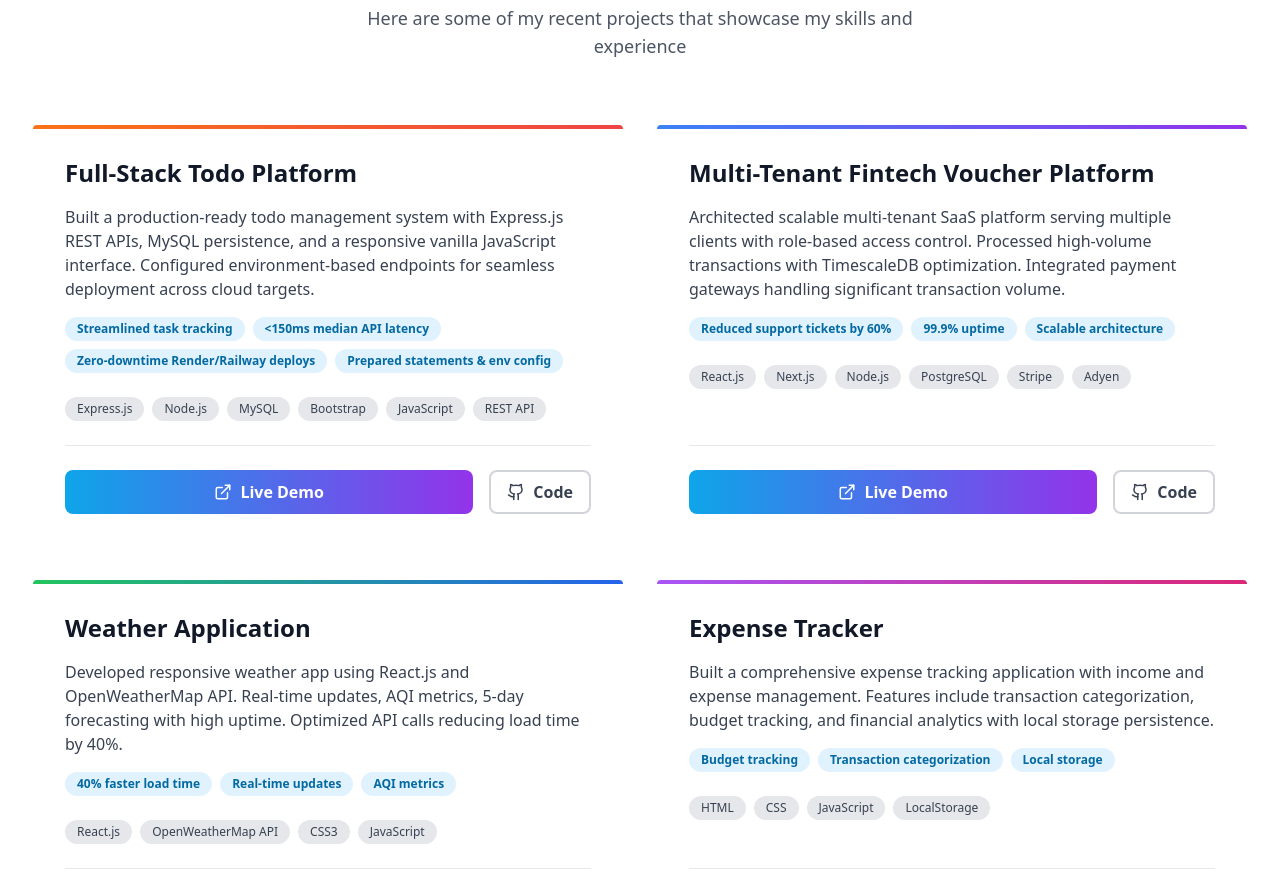
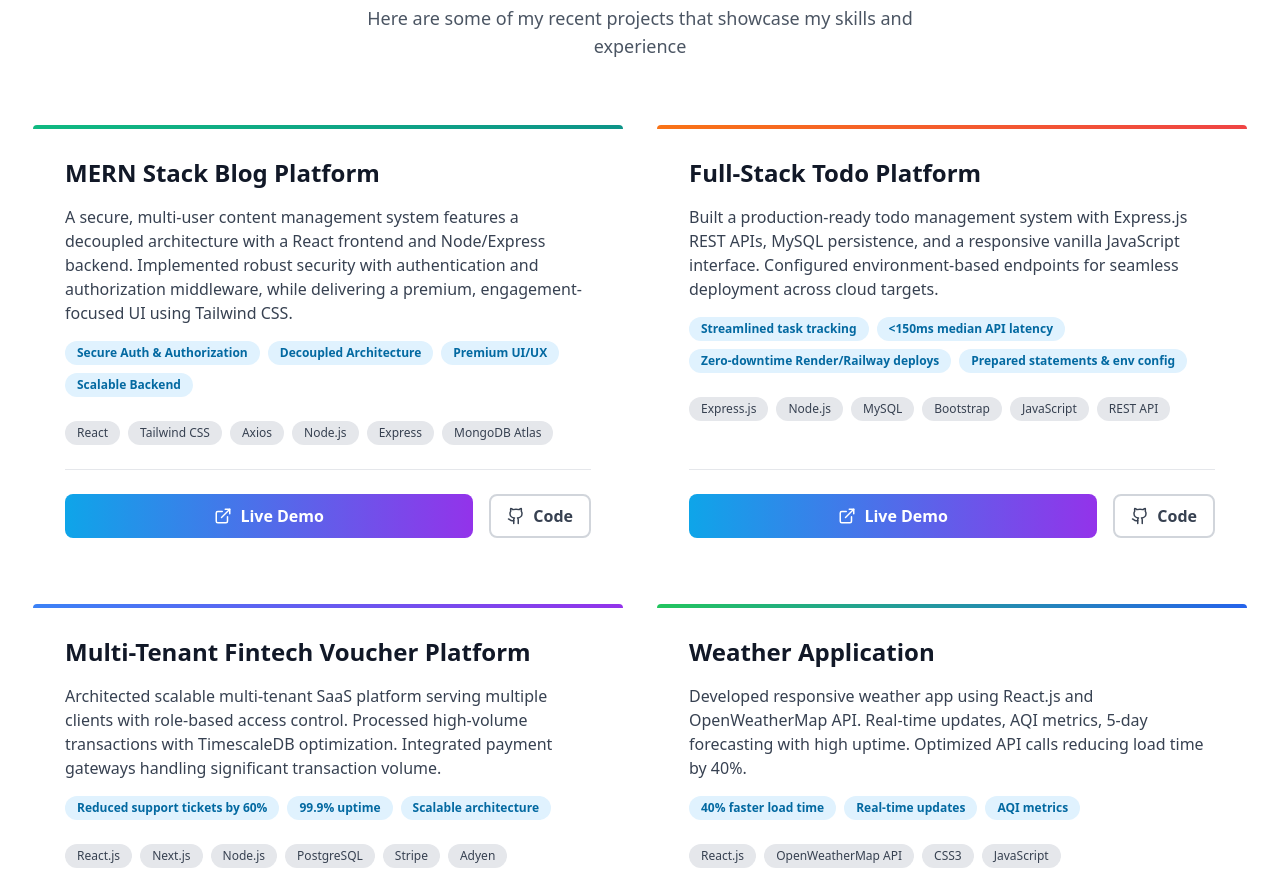
Before and after one commit to gunjivinay/Vinay-Portfolio, a Next.js app: page / in a window 1280 px wide. Shown: the part 4720-5610 px from the top of the page. Built offline with nearby package versions, Linux system fonts and the light colour scheme.

Commit message:
Added Project

```diff
--- a/components/sections/Projects.tsx
+++ b/components/sections/Projects.tsx
@@ -5,6 +5,28 @@ import { useInView } from 'react-intersection-observer'
 import { ExternalLink, Github, Code } from 'lucide-react'
 
 const projects = [
+  {
+    title: 'MERN Stack Blog Platform',
+    description:
+      'A secure, multi-user content management system features a decoupled architecture with a React frontend and Node/Express backend. Implemented robust security with authentication and authorization middleware, while delivering a premium, engagement-focused UI using Tailwind CSS.',
+    technologies: [
+      'React',
+      'Tailwind CSS',
+      'Axios',
+      'Node.js',
+      'Express',
+      'MongoDB Atlas',
+    ],
+    github: 'https://github.com/gunjivinay/Blog-App',
+    live: 'https://vinay-blog-app.netlify.app/',
+    achievements: [
+      'Secure Auth & Authorization',
+      'Decoupled Architecture',
+      'Premium UI/UX',
+      'Scalable Backend',
+    ],
+    gradient: 'from-emerald-500 to-teal-600',
+  },
   {
     title: 'Full-Stack Todo Platform',
     description:
```
